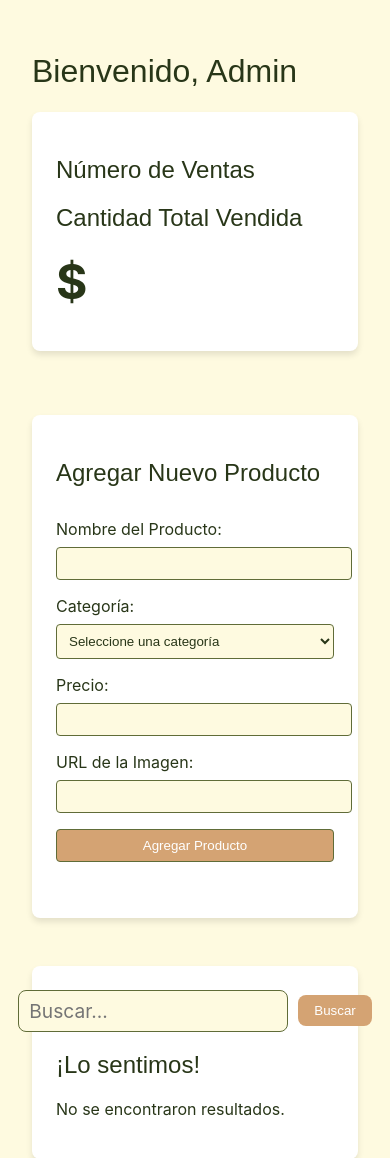
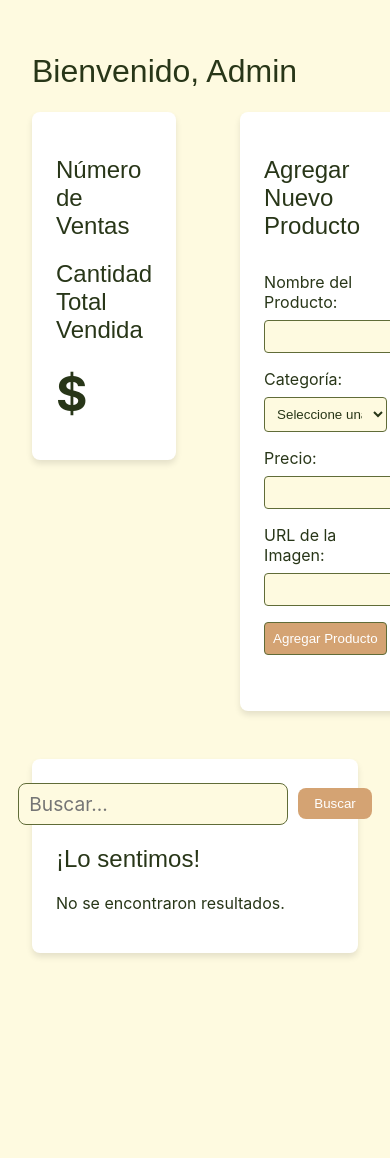
Before and after one commit to Justina-R/Mateando-TUP, a Python web app: template app/blueprints/admin_bp/templates/dashboard.html in a window 390 px wide; the page is wider, and only the part inside the window is pictured. Shown: the part 108-1266 px from the top of that part. After the commit the page ends 1065 px from the top of that part, so only its background shows below. Run offline with Jinja, Linux system fonts and the light colour scheme; the template is opened without the code that fills it, so the values that code supplies are empty; some libraries are stand-ins or nearby versions.

Commit message:
mobile view fixed

```diff
--- a/app/blueprints/public_bp/templates/productos.html
+++ b/app/blueprints/public_bp/templates/productos.html
@@ -59,9 +59,9 @@
           <h2>¡Lo sentimos!</h2>
           <p>No se encontraron resultados.</p>
         </div>
-        <div class="mate">
+        <!-- <div class="mate">
           <img src="{{ url_for('static', filename='img/error/404.png') }}" alt="Foto Sin Resultados">
-        </div>
+        </div> -->
       </div>
     {% endif %}
 </div>
--- a/app/static/css/dashboard.css
+++ b/app/static/css/dashboard.css
@@ -341,6 +341,6 @@ input[type="submit"]:hover {
   }
 
   .dashboard-grid {
-    grid-template-columns: 1fr;
+    grid-template-columns: repeat(2, 1fr);
   }
 }
--- a/app/static/css/style.css
+++ b/app/static/css/style.css
@@ -1033,7 +1033,7 @@ footer .contacto img {
 
   #productos, .producto-categoria {
     display: grid;
-    grid-template-columns: repeat(1, 1fr);
+    grid-template-columns: repeat(2, 1fr);
     justify-items: center;
   }
 
```
Also changed, not shown: README.md.
